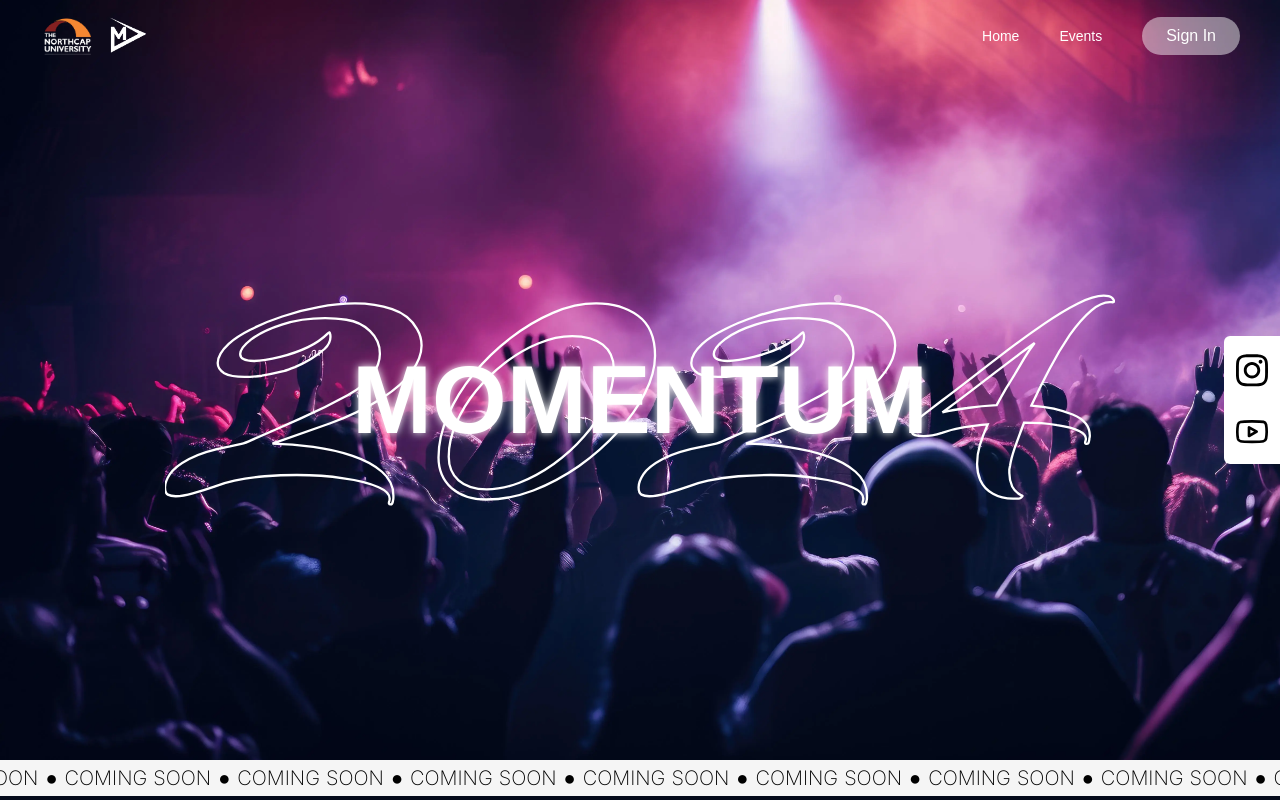
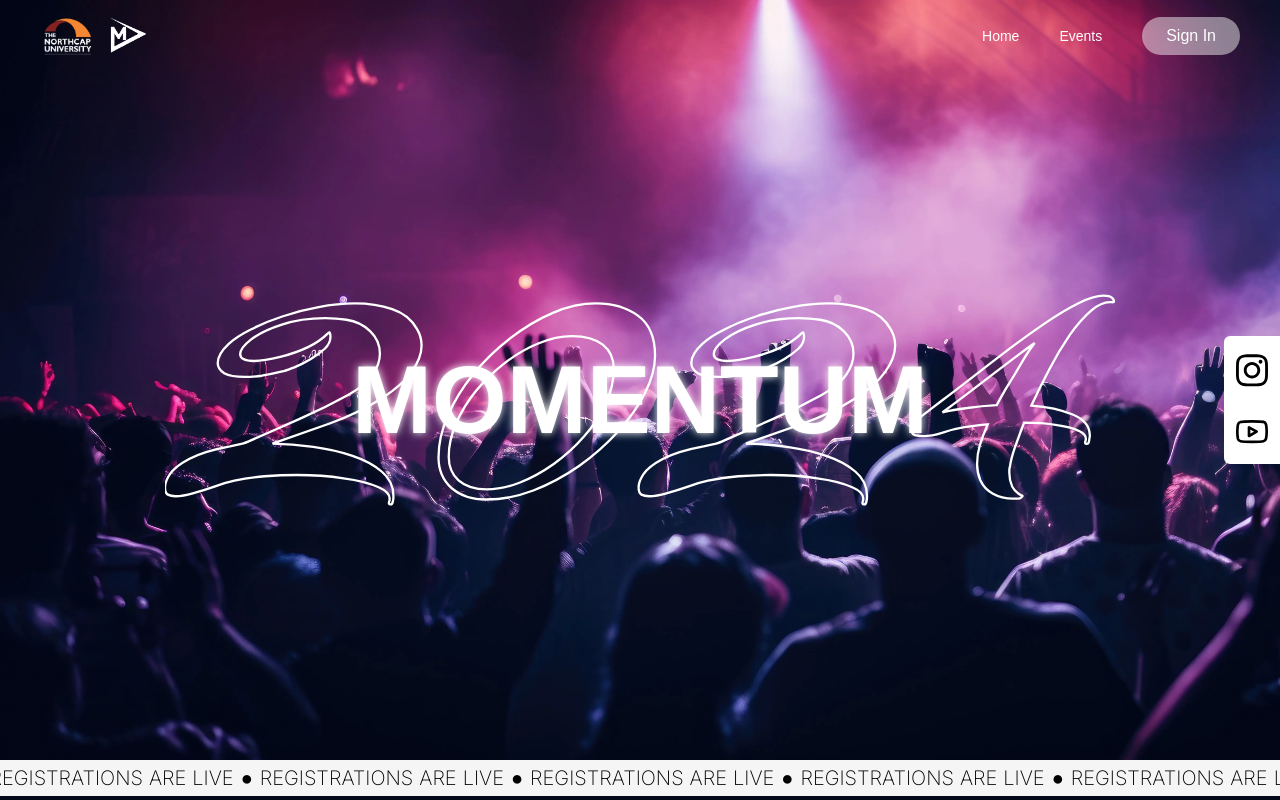
Before and after one commit to Godcoder696/momentum-2024, a Next.js app: page / in a window 1280 px wide. Shown: the top 800 px of the page. Built offline with nearby package versions, Linux system fonts and the light colour scheme; no server answers.

Commit message:
marquee updated

```diff
--- a/src/components/EventsMarquee.tsx
+++ b/src/components/EventsMarquee.tsx
@@ -13,8 +13,9 @@ function EventsMarquee() {
         }>
             <div className='text-xl font-extralight py-1'>
                 <span className='px-1'>●</span>
-                <span className='px-[3px]'>COMING</span>
-                <span className='px-[3px]'>SOON </span>
+                <span className='px-[3px]'>REGISTRATIONS</span>
+                <span className='px-[3px]'>ARE</span>
+                <span className='px-[3px]'>LIVE </span>
             </div>
         </Marquee>
     </>
```
